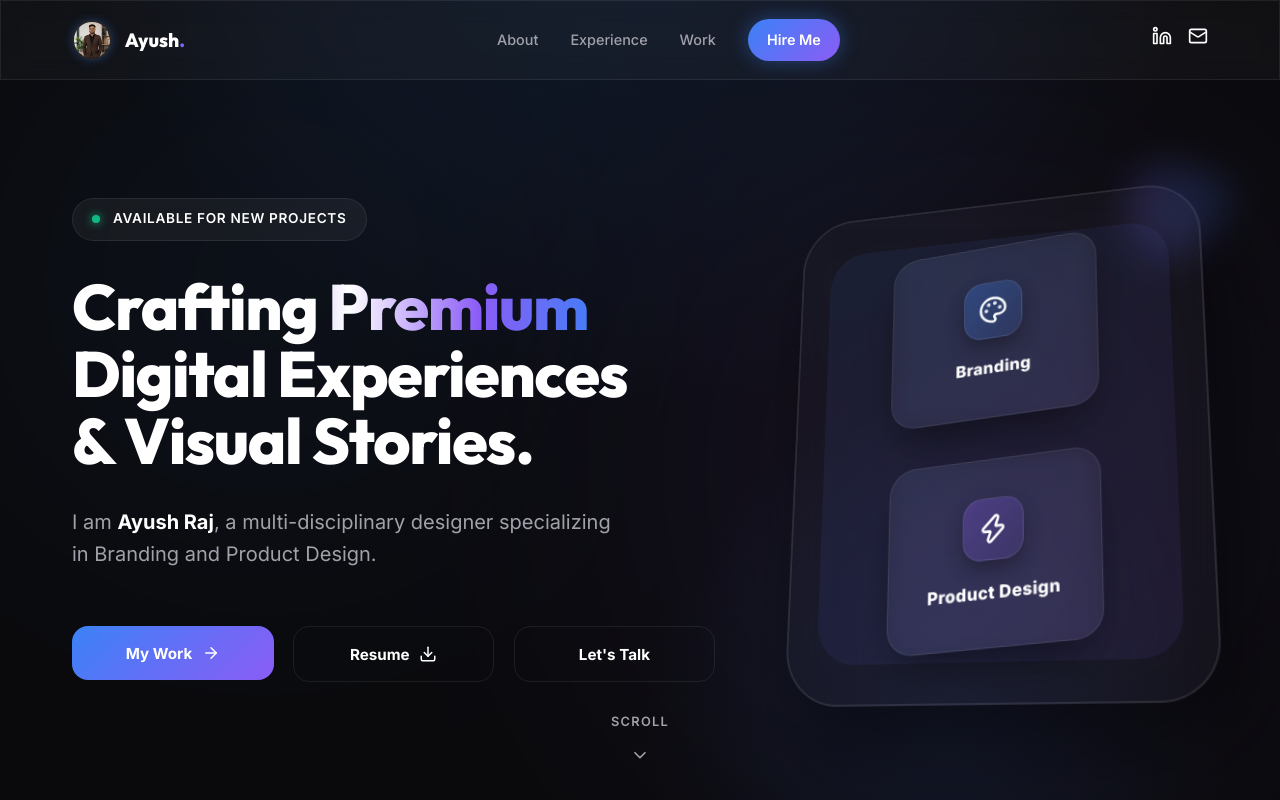
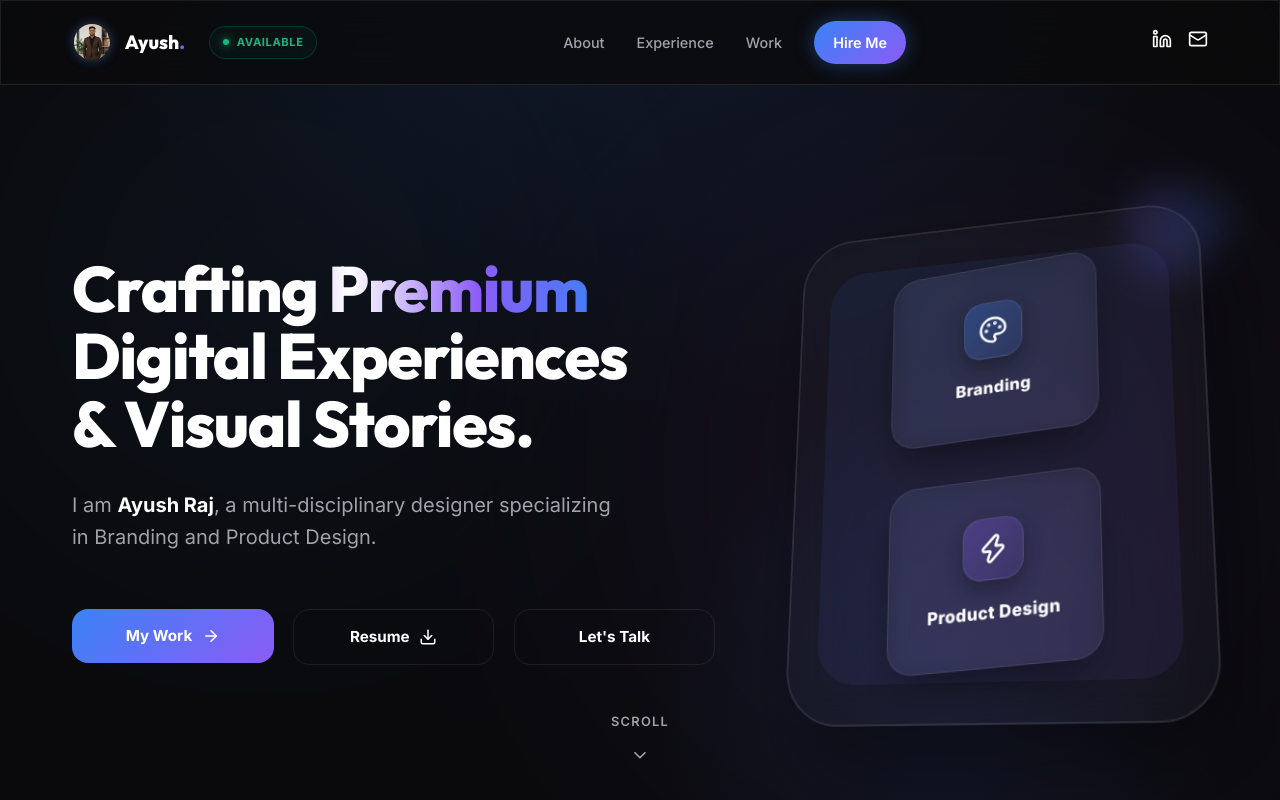
Before and after one commit to Avira-Tech/Ayush_Raj_Portfolio, a React (Vite) app: page / in a window 1280 px wide. Shown: the top 800 px of the page. Built offline with nearby package versions, Linux system fonts and the light colour scheme.

Commit message:
Fix: Navbar overlap and UI refinement

```diff
--- a/src/components/Hero.tsx
+++ b/src/components/Hero.tsx
@@ -27,7 +27,7 @@ const Hero: React.FC = () => {
         alignItems: 'center',
         position: 'relative',
         overflow: 'hidden',
-        paddingTop: '80px',
+        paddingTop: '120px',
         background: 'radial-gradient(circle at 50% -20%, rgba(59, 130, 246, 0.15) 0%, transparent 50%)'
       }}
     >
@@ -79,34 +79,6 @@ const Hero: React.FC = () => {
           animate={{ opacity: 1, x: 0 }}
           transition={{ duration: 0.8, ease: "easeOut" }}
         >
-          <motion.div
-            initial={{ opacity: 0, y: 20 }}
-            animate={{ opacity: 1, y: 0 }}
-            transition={{ delay: 0.2 }}
-            className="glass"
-            style={{
-              display: 'inline-flex',
-              alignItems: 'center',
-              gap: '0.8rem',
-              padding: '0.6rem 1.2rem',
-              borderRadius: '100px',
-              marginBottom: '2rem',
-              border: '1px solid var(--glass-border)',
-              background: 'rgba(255, 255, 255, 0.05)'
-            }}
-          >
-            <span style={{
-              width: '8px',
-              height: '8px',
-              background: '#10b981',
-              borderRadius: '50%',
-              display: 'inline-block',
-              boxShadow: '0 0 10px #10b981'
-            }}></span>
-            <span style={{ color: 'white', fontWeight: 600, fontSize: '0.85rem', letterSpacing: '0.05em', textTransform: 'uppercase' }}>
-              Available for new projects
-            </span>
-          </motion.div>
 
           <h1 style={{
             fontSize: 'max(3.5rem, 5vw)',
--- a/src/components/Navbar.tsx
+++ b/src/components/Navbar.tsx
@@ -27,9 +27,17 @@ const Navbar: React.FC = () => {
       initial={{ y: -100 }}
       animate={{ y: 0 }}
       className="fixed top-0 left-0 right-0 z-50 glass"
-      style={{ height: '80px', display: 'flex', alignItems: 'center' }}
+      style={{
+        height: '85px',
+        display: 'flex',
+        alignItems: 'center',
+        background: 'rgba(10, 10, 12, 0.8)',
+        backdropFilter: 'blur(20px)',
+        borderBottom: '1px solid rgba(255,255,255,0.1)'
+      }}
     >
       <div className="container" style={{ display: 'flex', justifyContent: 'space-between', alignItems: 'center', width: '100%' }}>
+        <div style={{ display: 'flex', alignItems: 'center', gap: '1.5rem' }}>
           <a href="#" style={{ display: 'flex', alignItems: 'center', gap: '0.8rem', textDecoration: 'none' }}>
             <div style={{
               width: '40px',
@@ -49,6 +57,26 @@ const Navbar: React.FC = () => {
               Ayush<span className="text-gradient">.</span>
             </div>
           </a>
+
+          {/* Available Badge in Navbar */}
+          <div className="glass" style={{
+            display: 'flex',
+            alignItems: 'center',
+            gap: '0.5rem',
+            padding: '0.4rem 0.8rem',
+            borderRadius: '100px',
+            border: '1px solid rgba(16, 185, 129, 0.2)',
+            background: 'rgba(16, 185, 129, 0.05)',
+            fontSize: '0.7rem',
+            fontWeight: 700,
+            color: '#10b981',
+            textTransform: 'uppercase',
+            letterSpacing: '0.05em'
+          }}>
+            <span style={{ width: '6px', height: '6px', background: '#10b981', borderRadius: '50%', boxShadow: '0 0 8px #10b981' }}></span>
+            Available
+          </div>
+        </div>
 
         <div style={{ display: 'flex', gap: '2rem', alignItems: 'center' }}>
           <a href="#about" style={{ fontSize: '0.9rem', fontWeight: 500, color: 'var(--text-dim)' }}>About</a>
```
Lines whose indentation alone changed are shown as unchanged.
